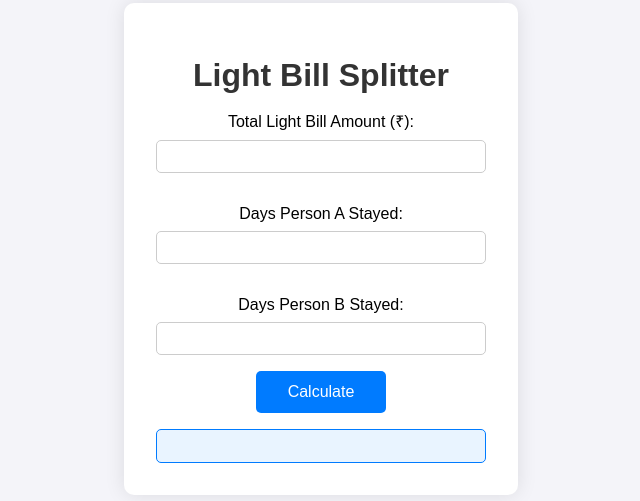
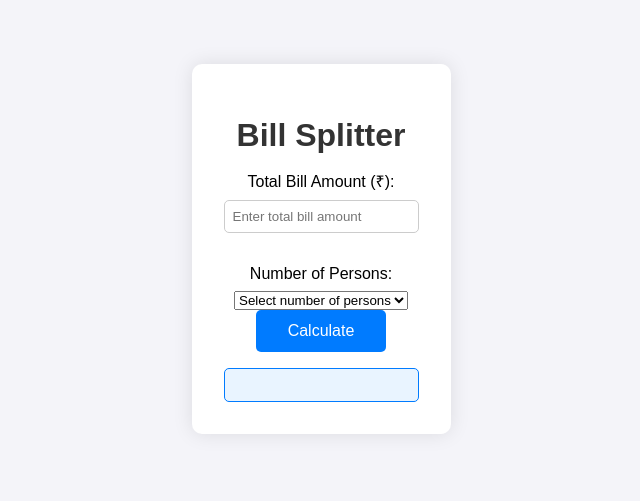
Before and after one commit to toxicandid/Light-Bill-Splitter, a plain HTML site: page index.html in a window 1280 px wide. Shown: the part 151-652 px from the top of the page, without its empty margins (319-959 px from the left). Drawn offline with Linux system fonts and the light colour scheme.

Commit message:
Update index.html

```diff
--- a/index.html
+++ b/index.html
@@ -8,16 +8,25 @@
 </head>
 <body>
     <div class="container">
-        <h1>Light Bill Splitter</h1>
+        <h1>Bill Splitter</h1>
         <form id="billForm">
-            <label for="totalBill">Total Light Bill Amount (₹):</label>
-            <input type="number" id="totalBill" required>
+            <div class="form-group">
+                <label for="totalBill">Total Bill Amount (₹):</label>
+                <input type="number" id="totalBill" required placeholder="Enter total bill amount">
+            </div>
 
-            <label for="daysPersonA">Days Person A Stayed:</label>
-            <input type="number" id="daysPersonA" required>
+            <div class="form-group">
+                <label for="numPersons">Number of Persons:</label>
+                <select id="numPersons" required>
+                    <option value="" disabled selected>Select number of persons</option>
+                    <option value="1">1</option>
+                    <option value="2">2</option>
+                    <option value="3">3</option>
+                    <option value="4">4</option>
+                </select>
+            </div>
 
-            <label for="daysPersonB">Days Person B Stayed:</label>
-            <input type="number" id="daysPersonB" required>
+            <div id="personInputs"></div>
 
             <button type="submit">Calculate</button>
         </form>
```
